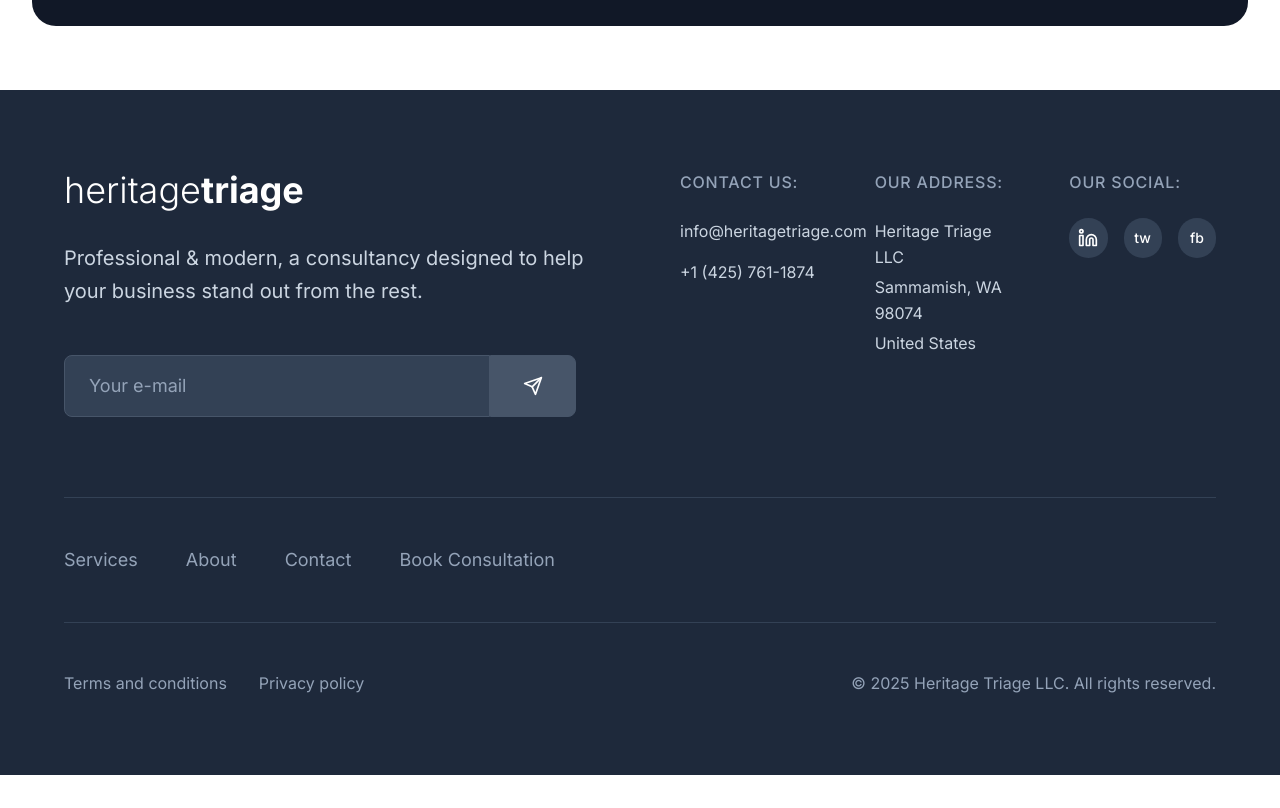
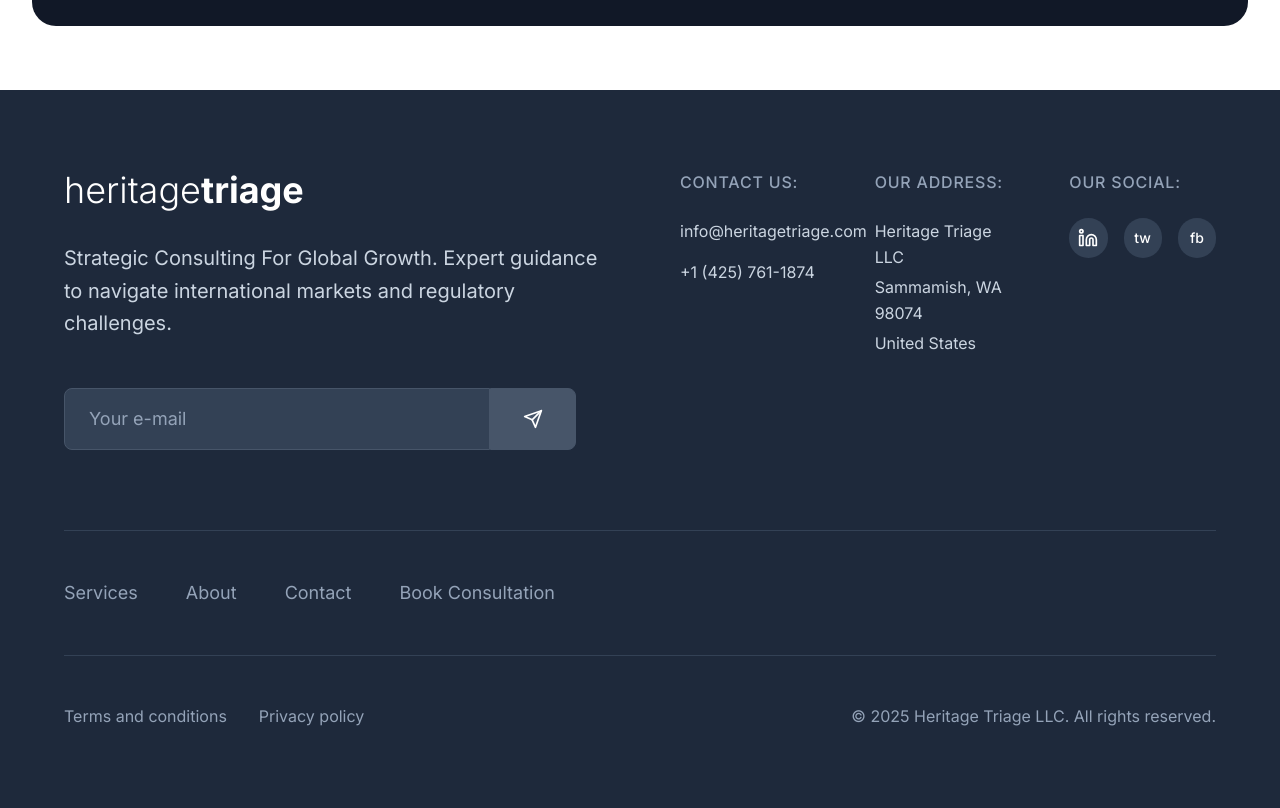
Before and after one commit to heritagetriage/htwebsite, a React (Vite) app: page / in a window 1280 px wide. Shown: the part 5411-6219 px from the top of the page. Before the commit the page ends 6186 px from the top, so only its background shows below. Built offline with nearby package versions, Linux system fonts and the light colour scheme; no server answers.

Commit message:
Change footer tagline

```diff
--- a/src/components/Home/ContactForm.tsx
+++ b/src/components/Home/ContactForm.tsx
@@ -95,7 +95,7 @@ const ContactForm: React.FC = () => {
                 heritage<span className="font-bold">triage</span>
               </h2>
               <p className="text-lg text-gray-600 leading-relaxed">
-                Professional & modern, a consultancy designed to help your business stand out from the rest.
+                Strategic Consulting For Global Growth. Expert guidance to navigate international markets and regulatory challenges.
               </p>
             </div>
 
--- a/src/components/Layout/Footer.tsx
+++ b/src/components/Layout/Footer.tsx
@@ -25,7 +25,7 @@ const Footer: React.FC = () => {
                 </div>
               </Link>
               <p className="text-slate-300 text-xl leading-relaxed">
-                Professional & modern, a consultancy designed to help your business stand out from the rest.
+                Strategic Consulting For Global Growth. Expert guidance to navigate international markets and regulatory challenges.
               </p>
             </div>
 
```
